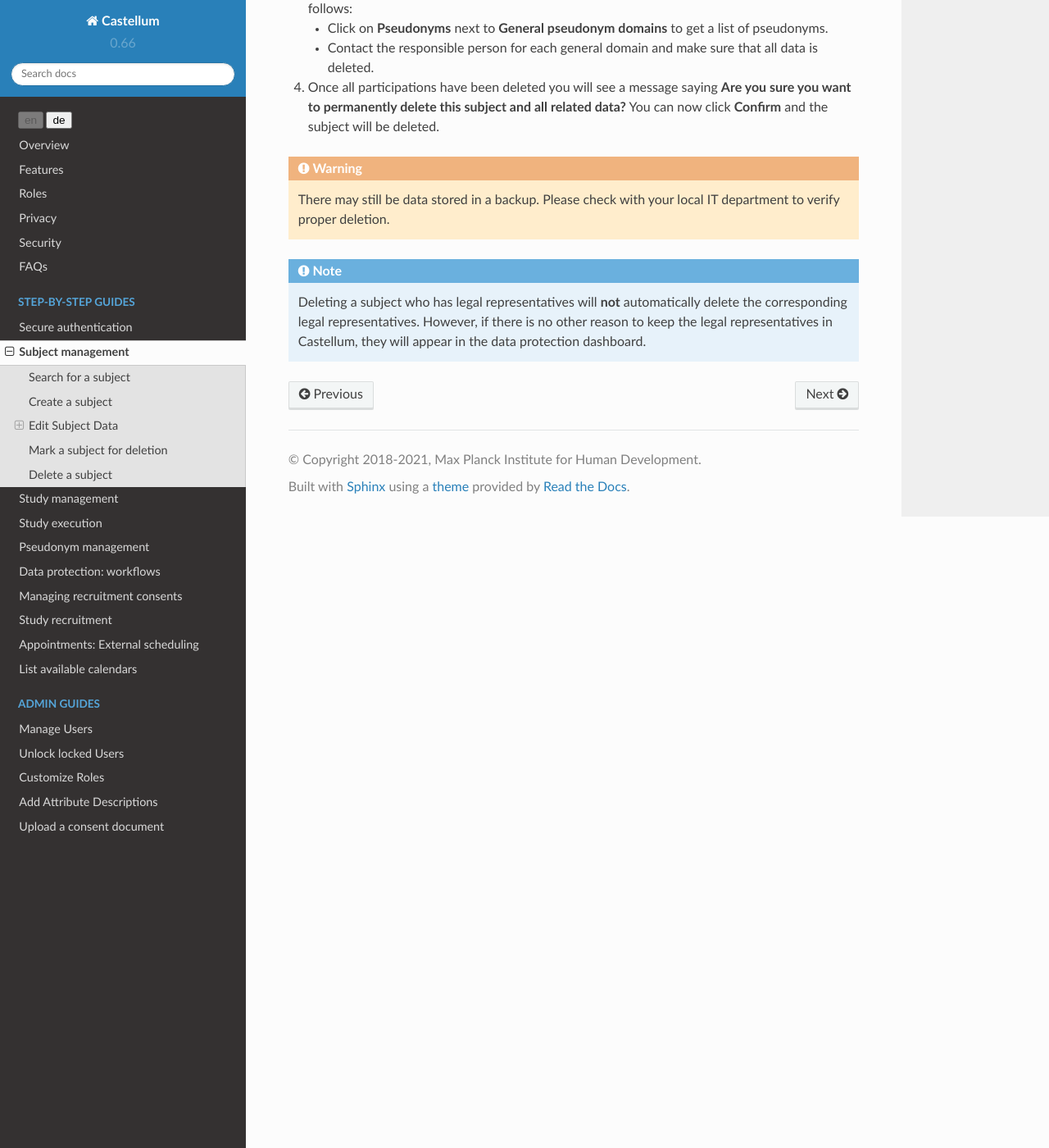
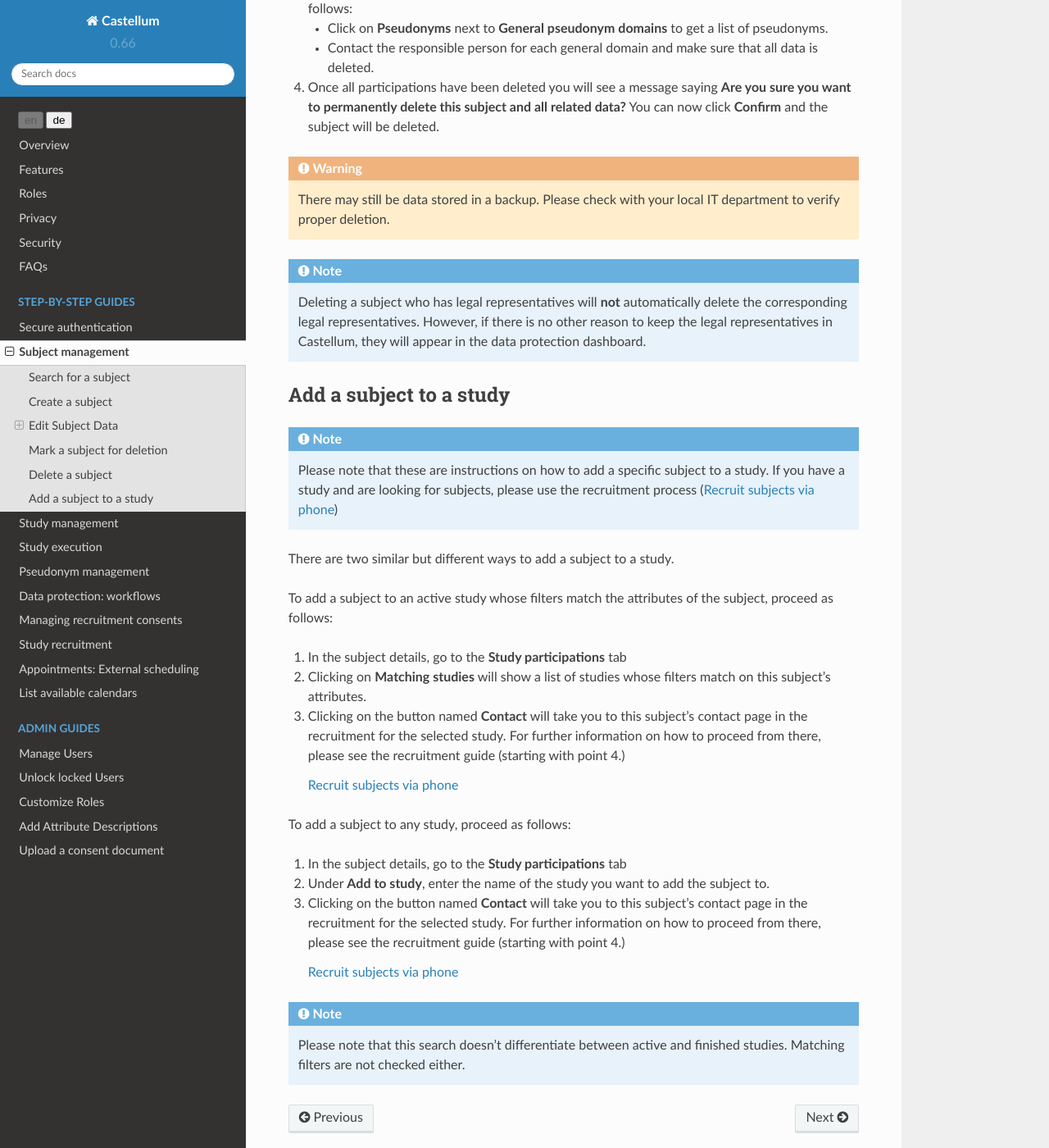
Before and after one commit to DouglasNeuroInformatics/castellum, a Sphinx documentation site: the page built from source/guides/subject-management.rst, in a window 1280 px wide and 1400 px high, scrolled down 6046 px. Shown: the whole window at 82% size. Built offline with Sphinx 7.4.7 and the Read the Docs theme 2.0.0, drawn with Linux system fonts in a browser that asks for light colours.

Commit message:
guide to add subjects to studies

```diff
--- a/source/features.rst
+++ b/source/features.rst
@@ -17,6 +17,7 @@ Relevant guides:
 -   :ref:`subject-get-pseudonym`
 -   :ref:`subject-to-be-deleted`
 -   :ref:`subject-delete`
+-   :ref:`subject-add-to-study`
 -   :ref:`study-create`
 -   :ref:`study-domains`
 -   :ref:`study-delete`
--- a/source/guides/subject-management.rst
+++ b/source/guides/subject-management.rst
@@ -307,3 +307,52 @@ please proceed as follows:
     delete the corresponding legal representatives. However, if there is no
     other reason to keep the legal representatives in Castellum, they will
     appear in the data protection dashboard.
+
+
+.. _subject-add-to-study:
+
+Add a subject to a study
+========================
+
+.. NOTE::
+
+    Please note that these are instructions on how to add a specific subject to a study.
+    If you have a study and are looking for subjects, please use the recruitment process
+    (:ref:`recruitment`)
+
+There are two similar but different ways to add a subject to a study.
+
+
+To add a subject to an active study whose filters match the attributes of the subject,
+proceed as follows:
+
+1.  In the subject details, go to the **Study participations** tab
+
+2.  Clicking on **Matching studies** will show a list of studies whose filters match on
+    this subject's attributes.
+
+3.  Clicking on the button named **Contact** will take you to this subject's contact page
+    in the recruitment for the selected study.
+    For further information on how to proceed from there, please see the recruitment guide
+    (starting with point 4.)
+
+    :ref:`recruitment`
+
+
+To add a subject to any study, proceed as follows:
+
+1.  In the subject details, go to the **Study participations** tab
+
+2.  Under **Add to study**, enter the name of the study you want to add the subject to.
+
+3.  Clicking on the button named **Contact** will take you to this subject's contact page
+    in the recruitment for the selected study.
+    For further information on how to proceed from there, please see the recruitment guide
+    (starting with point 4.)
+
+    :ref:`recruitment`
+
+.. NOTE::
+
+    Please note that this search doesn't differentiate between active and finished studies.
+    Matching filters are not checked either.
```
Also changed, not shown: other parts of source/features.rst (+0 -1 lines).
